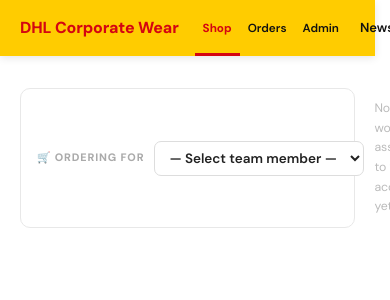
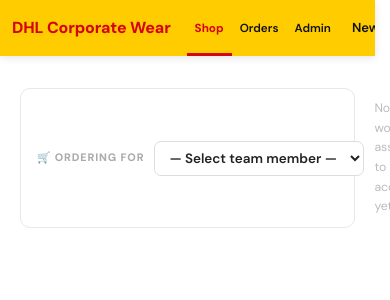
Before and after one commit to Hasko24/corporate-wear-system, a Flask app: page /shop in a window 390 px wide; the page is wider, and only the part inside the window is pictured. Shown: the top 300 px of that part. Run offline with Flask 3, Linux system fonts and the light colour scheme; the visitor is signed in with stand-in values (Sample User, id 1); data that the repository does not hold is empty.

Commit message:
Fix navbar mobile

```diff
--- a/static/css/main.css
+++ b/static/css/main.css
@@ -901,7 +901,9 @@ tbody tr:hover td { background: var(--yellow-pale); }
     .cart-layout       { grid-template-columns: 1fr; }
     .form-row          { grid-template-columns: 1fr; }
     .form-row-3        { grid-template-columns: 1fr 1fr; }
-    .navbar            { padding: 0 20px; }
+    .navbar            { padding: 0 12px; overflow-x: auto; flex-wrap: nowrap; }
+    .navbar .menu      { flex-shrink: 0; }
+    .nav-right         { flex-shrink: 0; }
 }
 @media (max-width: 680px) {
     .stat-grid         { grid-template-columns: 1fr 1fr; }
```
